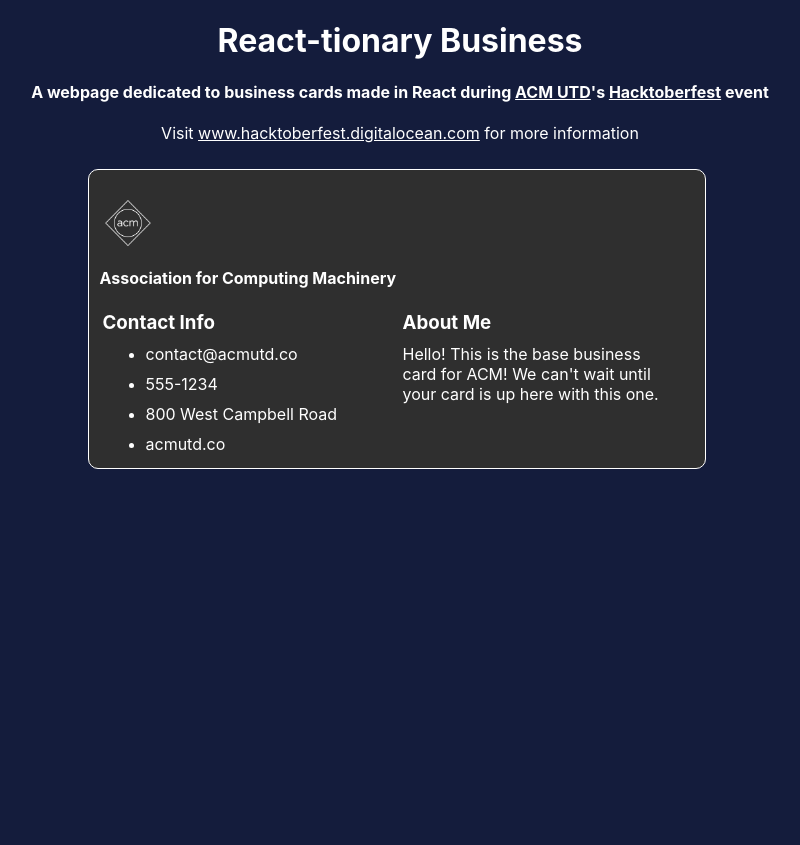
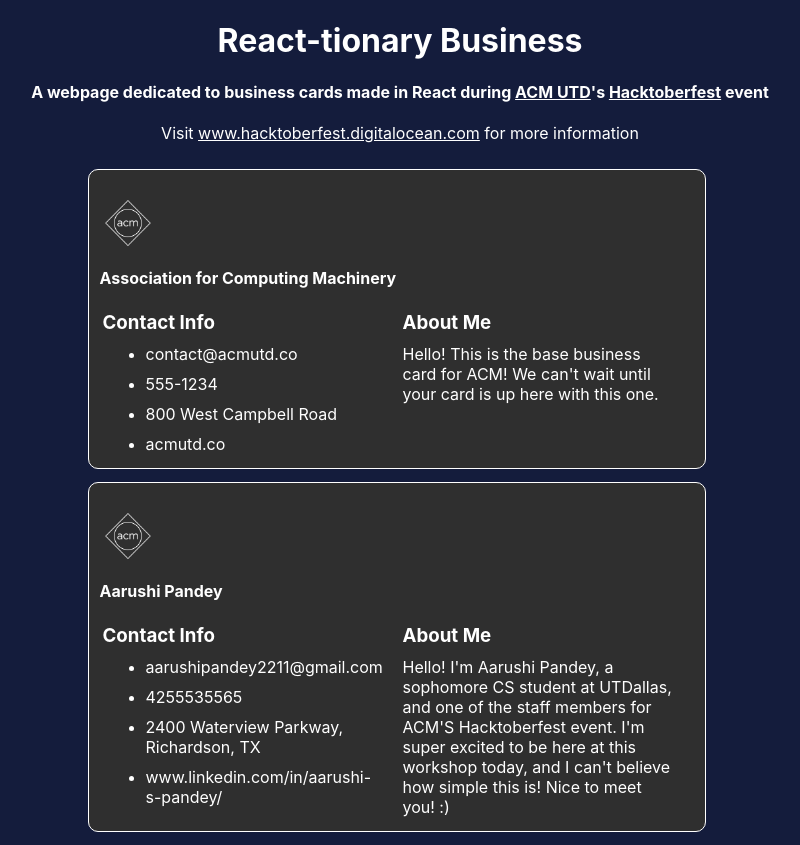
Before and after one commit to acmutd/htf-projects, a React (Create React App) app: page / in a window 1280 px wide. Shown: the whole page, without its empty margins (240-1040 px from the left). Before the commit the page ends 800 px from the top, so only its background shows below. Built offline with nearby package versions, Linux system fonts and the light colour scheme.

Commit message:
added data for my card

```diff
--- a/src/App.js
+++ b/src/App.js
@@ -3,6 +3,7 @@
 
 // Make sure you add an import for your card!
 import ACMCard from './components/ACMCard';
+import AarushiPCard from './components/AarushiP';
 
 function App() {
   return (
@@ -17,7 +18,7 @@
       <div id="business-cards">
         {/*Notice how you can give named attributes to your component!*/}
         <ACMCard name="Association for Computing Machinery" email="contact@acmutd.co" phone="555-1234" address="800 West Campbell Road" website="acmutd.co"/>
-
+        <AarushiPCard name="Aarushi Pandey" email="aarushipandey2211@gmail.com" phone="4255535565" address="2400 Waterview Parkway, Richardson, TX " website="www.linkedin.com/in/aarushi-s-pandey/"/>
         {/*Add your component above this comment to put it into the app!*/}
       </div>
     </div>
--- /dev/null
+++ b/src/components/AarushiP.css
@@ -0,0 +1,57 @@
+/*
+File containing styles for individual card components
+
+Use a copy of this file to style your business card
+*/
+
+#AarushiP-card
+{
+  max-width: 600px;
+  max-height: 350px;
+
+  display: grid;
+  grid-template-columns: 50% 50%;
+
+  padding: 8px;
+
+  overflow-x: visible;
+
+  color: white;
+  background-color: #2f2f2f;
+
+  border-style: solid;
+  border-radius: 10px;
+  border-width: 1px;
+}
+
+#AarushiP-card h1
+{
+  grid-column: 1 / 3;
+  text-align: left;
+  font-size: medium;
+}
+
+#AarushiP-card-contact-info
+{
+  grid-column: 1;
+}
+
+#AarushiP-card-about-me
+{
+  grid-column: 2;
+
+  vertical-align: top;
+  border-radius: 20px;
+  height: 75%;
+}
+
+#acm-logo
+{
+  width: 50px;
+  height: 50px;
+
+  grid-column: 1 / 3;
+  text-align: center;
+
+  display: inline-block;
+}
--- /dev/null
+++ b/src/components/AarushiP.js
@@ -0,0 +1,55 @@
+// It's important to import react before we begin so we can get access to the Component superclass
+import React, { Component } from 'react';
+
+// Make sure to update this import to the name of your CSS file!
+import "./AarushiP.css";
+
+/*
+This is a general class that you can use as a template to create your card! Make sure you make a copy
+of the file before editing it
+
+Change the name "ACMCard" to some other valid identifier name. This way, your unique
+component won't interfere with the names of anyone else's card.
+*/
+class AarushiP extends Component
+{
+    render()
+    {
+        /*
+        Here, we are returning some JavaScript XML (used in a similar manner to HTML) which
+        allows us to actually build our component.
+        */
+        return (
+        <div id="AarushiP-card">
+            <span><img id="acm-logo" alt="ACM Logo" src={"./images/acm-light-alt.png"}/></span>
+            {/*Replace any 'this.props.attribute' with the name of the attributes you gave in the App.js file!*/}
+            <h1>{this.props.name}</h1>
+
+            {/*Create your card however you want!*/}
+            <div id="AarushiP-contact-info">
+                <h3>Contact Info</h3>
+                <ul>
+                    <li>{this.props.email}</li>
+                    <li>{this.props.phone}</li>
+                    <li>{this.props.address}</li>
+                    <li>{this.props.website}</li>
+                </ul>
+            </div>
+
+            <div id="AarushiP-about-me">
+                <h3>About Me</h3>
+                <p>
+                    Hello! I'm Aarushi Pandey, a sophomore CS student at UTDallas, and one of the
+                    staff members for ACM'S Hacktoberfest event.
+                    I'm super excited to be here at this workshop today, and I can't believe how simple this is!
+                    Nice to meet you! :)
+                </p>
+            </div>
+        </div>
+        )
+
+    }
+}
+
+// Make sure to update this export with the name of the above class
+export default AarushiP;
```
